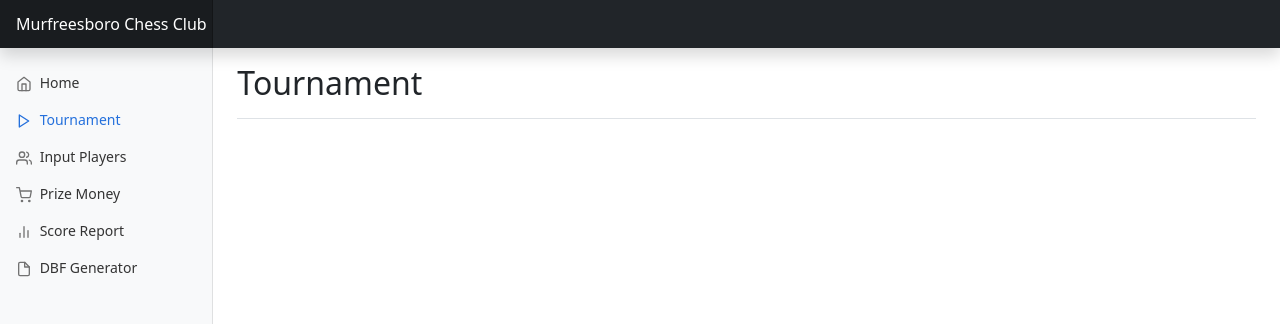
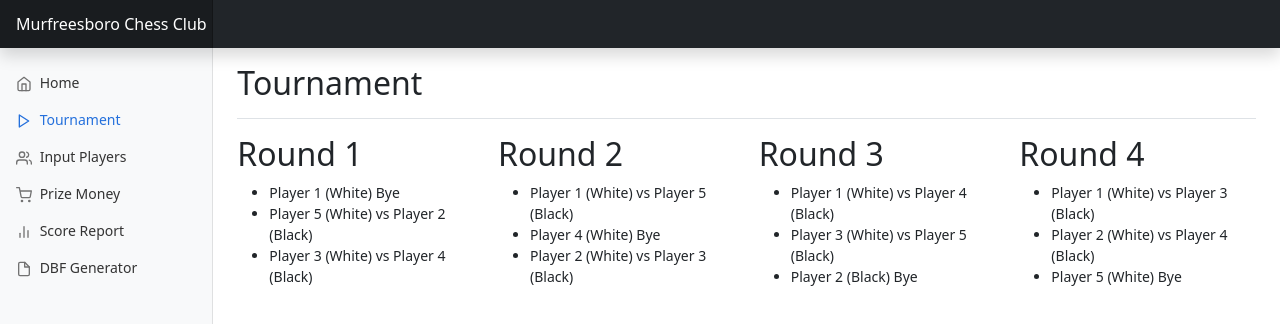
Before and after one commit to strangerthandev115/ChessTournamentApp, a website: page tournament/tournament.html in a window 1280 px wide. Shown: the top 324 px of the page. Drawn offline with nearby package versions, Linux system fonts and the light colour scheme.

Commit message:
made the tournament maker

```diff
--- a/tournament/tournament.html
+++ b/tournament/tournament.html
@@ -97,6 +97,68 @@
         <h1 class="h2">Tournament</h1>
       </div>
 
+  <!-- Tournament schedule -->
+  <div id="tournamentSchedule" class="row">
+    <!-- Generated schedule will be inserted here -->
+  </div>
+    </main>
+    <script>
+      // Function to generate round-robin schedule based on the number of participants
+      function generateSchedule(participants) {
+        var numPlayers = participants.length;
+        var numRounds = numPlayers - 1;
+        var scheduleHtml = '';
+        var players = participants.slice(); // Copy participants array to avoid modifying original array
+
+        if (numPlayers % 2 === 1) {
+          // If odd number of players, add a bye player
+          players.push('Player ' + (numPlayers + 1) + ' Bye');
+          numPlayers++;
+        }
+
+        for (var round = 1; round <= numRounds; round++) {
+          scheduleHtml += '<div class="col">';
+          scheduleHtml += '<h2>Round ' + round + '</h2>';
+          scheduleHtml += '<ul>';
+
+          for (var i = 0; i < numPlayers / 2; i++) {
+            var player1 = players[i];
+            var player2 = players[numPlayers - 1 - i];
+            var whitePlayer, blackPlayer;
+
+            // Ensure fairness in assigning white and black
+            if (i % 2 === 0) {
+              whitePlayer = player1;
+              blackPlayer = player2;
+            } else {
+              whitePlayer = player2;
+              blackPlayer = player1;
+            }
+
+            // Display "Bye" for the bye player
+            if (whitePlayer.includes('Bye')) {
+              scheduleHtml += '<li>' + blackPlayer + ' (Black)' + ' Bye' + '</li>';
+            } else if (blackPlayer.includes('Bye')) {
+              scheduleHtml += '<li>' + whitePlayer + ' (White)' + ' Bye' + '</li>';
+            } else {
+              scheduleHtml += '<li>' + whitePlayer + ' (White) vs ' + blackPlayer + ' (Black)</li>';
+            }
+          }
+
+          scheduleHtml += '</ul>';
+          scheduleHtml += '</div>';
+
+          // Rotate players for the next round
+          players.splice(1, 0, players.pop());
+        }
+
+        document.getElementById('tournamentSchedule').innerHTML = scheduleHtml;
+      }
+
+      // Example usage: Call generateSchedule function with an array of participant names
+      var participants = ['Player 1', 'Player 2', 'Player 3', 'Player 4', 'Player 5'];
+      generateSchedule(participants);
+    </script>
       <!-- content goes here -->
     </main>
   </div>
```
